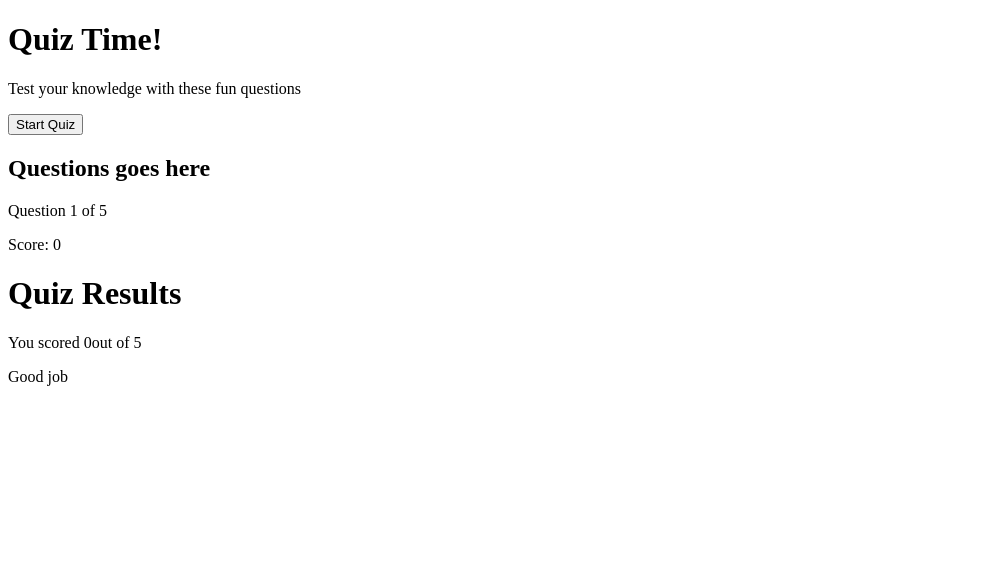
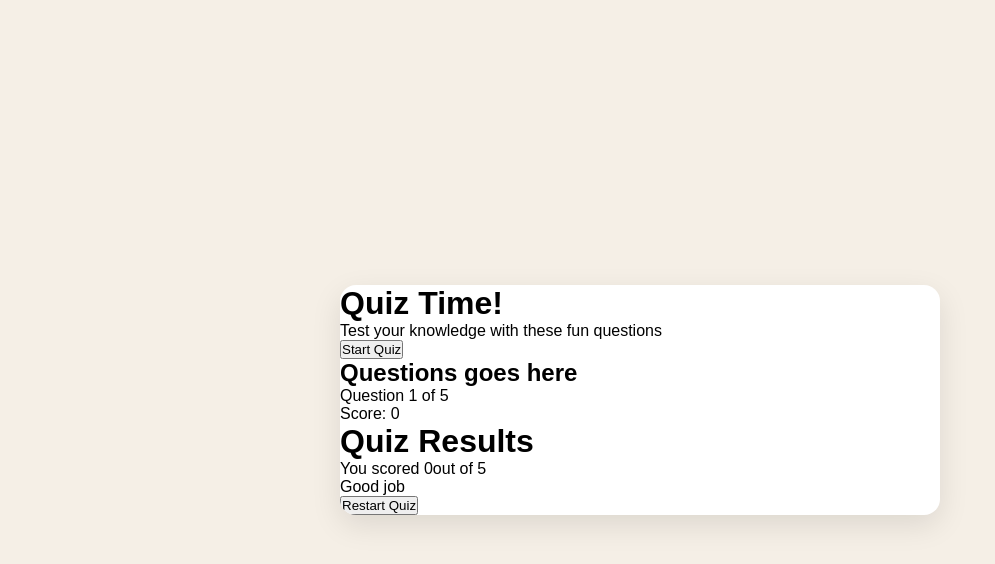
Before and after one commit to leonardojulius/quiz-game, a plain HTML site: page index.html in a window 1280 px wide. Shown: the whole page, without its empty margins (0-995 px from the left). Drawn offline with Linux system fonts and the light colour scheme.

Commit message:
CSS BASIC RESET @ 22:15

```diff
--- a/index.html
+++ b/index.html
@@ -4,7 +4,7 @@
     <meta charset="UTF-8">
     <meta name="viewport" content="width=device-width, initial-scale=1.0">
     <title>Quiz Game</title>
-    <link rel="stylesheet" href="style.css">
+    <link rel="stylesheet" href="styles.css">
 
  </head>
 
@@ -61,6 +61,8 @@
 
             </div>
 
+            <button id="restart-btn">Restart Quiz</button>
+
         </div>
 
     </div>
--- a/styles.css
+++ b/styles.css
@@ -0,0 +1,31 @@
+/* Basic Reset*/
+
+* {
+
+    margin: 0;
+    padding: 0;
+    box-sizing:border-box;
+}
+
+
+body {
+    background: #f5efe6;
+    display: flex;
+    justify-content: center;
+    align-items: center;
+    min-height: 100vh;
+    padding: 1rem;
+    font-family: sans-serif;
+}
+
+.container {
+
+    background-color: white;
+    border-radius: 1rem;
+    box-shadow: 0 10px 30px rgba(0, 0, 0, 0.1);
+    width: 100%;
+    max-width: 600px;
+    overflow: hidden;
+    position: relative;
+
+}
```
